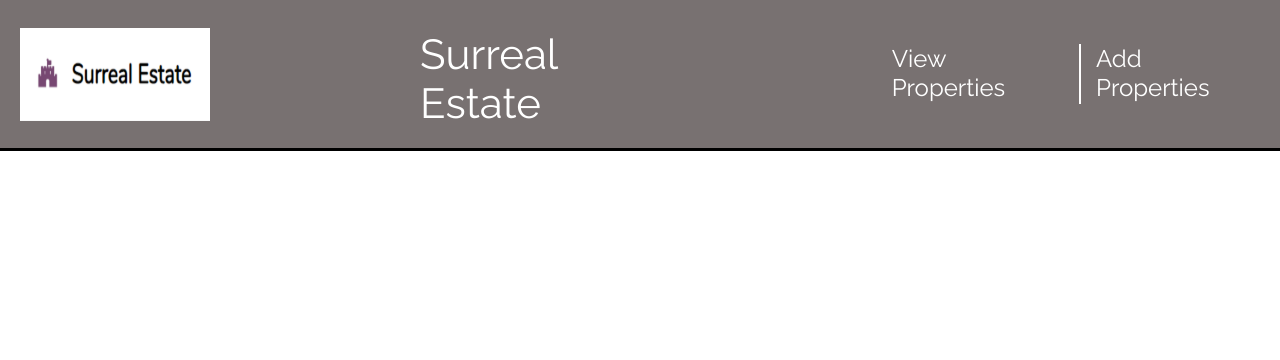
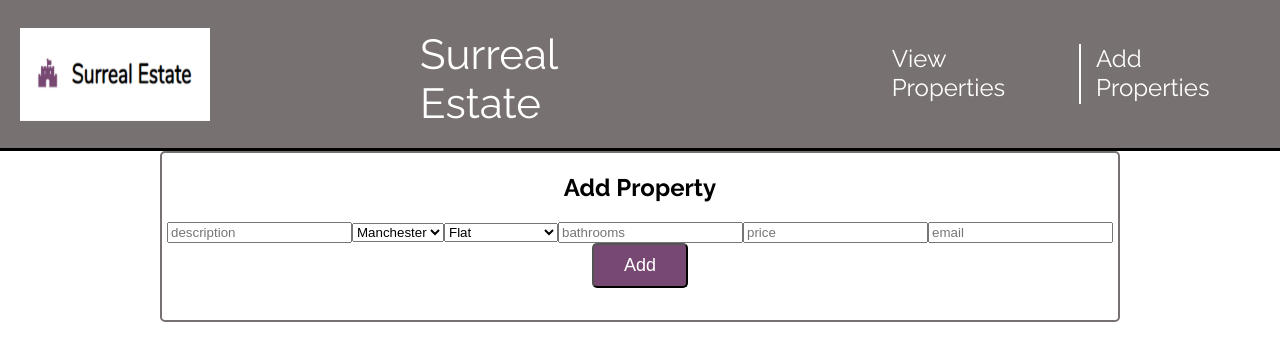
Before and after one commit to CarlaSlattery/surreal-estate, a React (Create React App) app: page /add in a window 1280 px wide. Shown: the top 360 px of the page. Built offline with nearby package versions, Linux system fonts and the light colour scheme.

Commit message:
added form sections to AddProperty component

```diff
--- a/src/components/AddProperty.jsx
+++ b/src/components/AddProperty.jsx
@@ -1,5 +1,107 @@
-import React from "react";
+import React, { useState } from "react";
 
-const AddProperty = () => <>Add Property</>;
+import "../styles/add-property.css";
+
+const AddProperty = () => {
+  const initialState = {
+    fields: {
+      title: "",
+      city: "Manchester",
+      type: "Flat",
+      bathrooms: "",
+      bedrooms: "",
+      price: "",
+      email: "",
+    },
+  };
+  const [fields, setFields] = useState(initialState.fields);
+
+  const handleAddProperty = (event) => {
+    event.preventDefault();
+    console.log(fields);
+  };
+
+  const handleFieldChange = (event) => {
+    event.preventDefault();
+    setFields({ ...fields, [event.target.name]: event.target.value });
+  };
+  return (
+    <div className="add-property">
+      <h2>Add Property</h2>
+      <form onSubmit={handleAddProperty}>
+        <label htmlFor="title">
+          <input
+            id="title"
+            name="title"
+            value={fields.title}
+            placeholder="description"
+            onChange={handleFieldChange}
+          />
+        </label>
+        <label htmlFor="city">
+          <select
+            id="city"
+            name="city"
+            value={fields.city}
+            onChange={handleFieldChange}
+          >
+            <option value="Manchester">Manchester</option>
+            <option value="Liverpool">Liverpool</option>
+            <option value="Leeds">Leeds</option>
+            <option value="Sheffield">Sheffield</option>
+          </select>
+        </label>
+        <label htmlFor="type">
+          <select
+            id="type"
+            name="type"
+            value={fields.type}
+            onChange={handleFieldChange}
+          >
+            <option value="Flat">Flat</option>
+            <option value="Detached">Detached</option>
+            <option value="Semi-Detached">Semi-Detached</option>
+            <option value="Terraced">Terraced</option>
+            <option value="End of Terrace">End of Terrace</option>
+            <option value="Cottage">Cottage</option>
+            <option value="Bungalow">Bungalow</option>
+          </select>
+        </label>
+        <label htmlFor="bathrooms">
+          <input
+            id="bathrooms"
+            name="bathrooms"
+            value={fields.bathrooms}
+            placeholder="bathrooms"
+            onChange={handleFieldChange}
+          />
+        </label>
+
+        <label htmlFor="price">
+          <input
+            id="price"
+            name="price"
+            value={fields.price}
+            placeholder="price"
+            onChange={handleFieldChange}
+          />
+        </label>
+        <label htmlFor="email">
+          <input
+            id="email"
+            name="email"
+            value={fields.email}
+            placeholder="email"
+            onChange={handleFieldChange}
+          />
+        </label>
+
+        <button className="add-button" type="submit">
+          Add
+        </button>
+      </form>
+    </div>
+  );
+};
 
 export default AddProperty;
--- a/src/components/App.js
+++ b/src/components/App.js
@@ -13,6 +13,7 @@
         <Route path="/" element={Properties} />
         <Route path="/add" element={AddProperty} />
       </Routes>
+      <AddProperty />
     </div>
   );
 };
--- /dev/null
+++ b/src/styles/add-property.css
@@ -0,0 +1,22 @@
+.add-property {
+  border: 2px solid rgb(120, 113, 113);
+  border-radius: 5px;
+  width: 75%;
+  text-align: center;
+  margin: auto;
+}
+
+.add-button {
+  padding: 10px 30px;
+  font-size: 18px;
+  margin-bottom: 2rem;
+  background-color: #764872;
+  color: white;
+  border-radius: 5px;
+}
+
+.add-button:hover {
+  background-color: rgb(230, 147, 14);
+  transition: 250ms;
+  cursor: pointer;
+}
```
